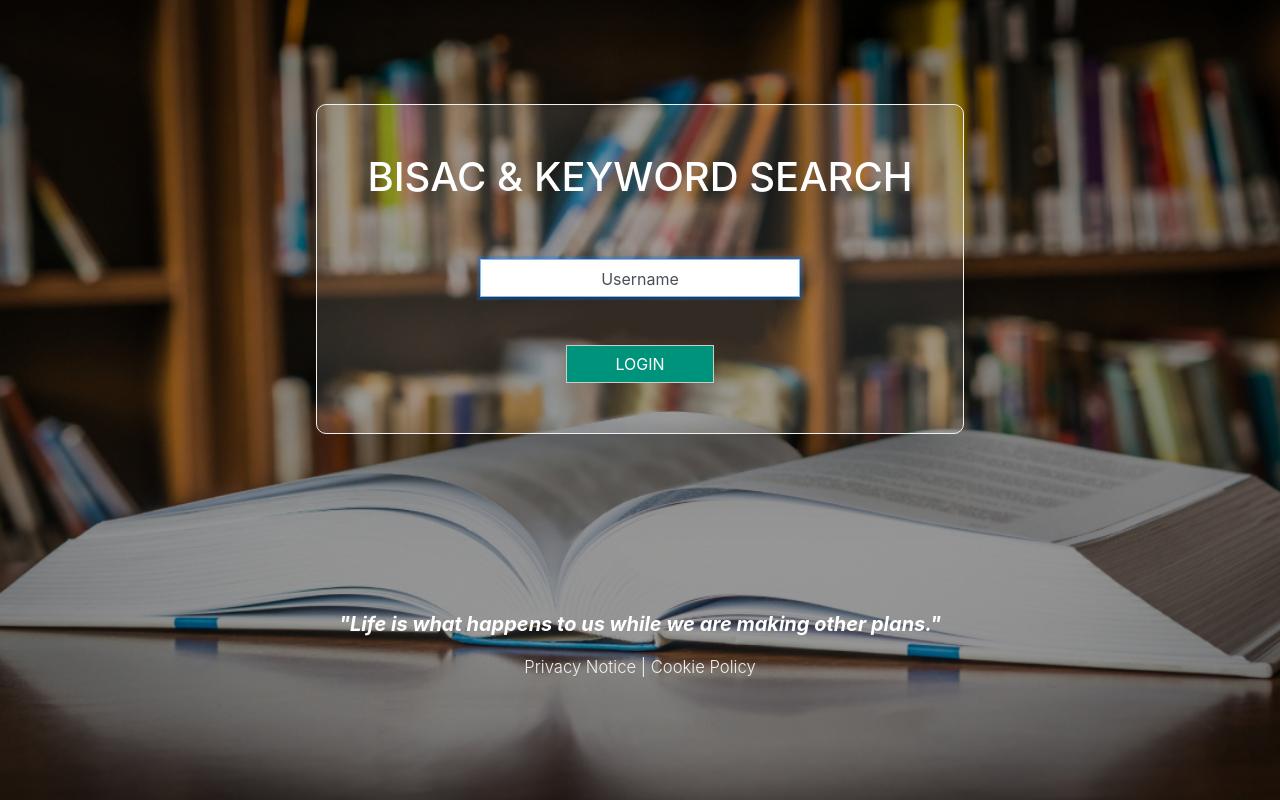
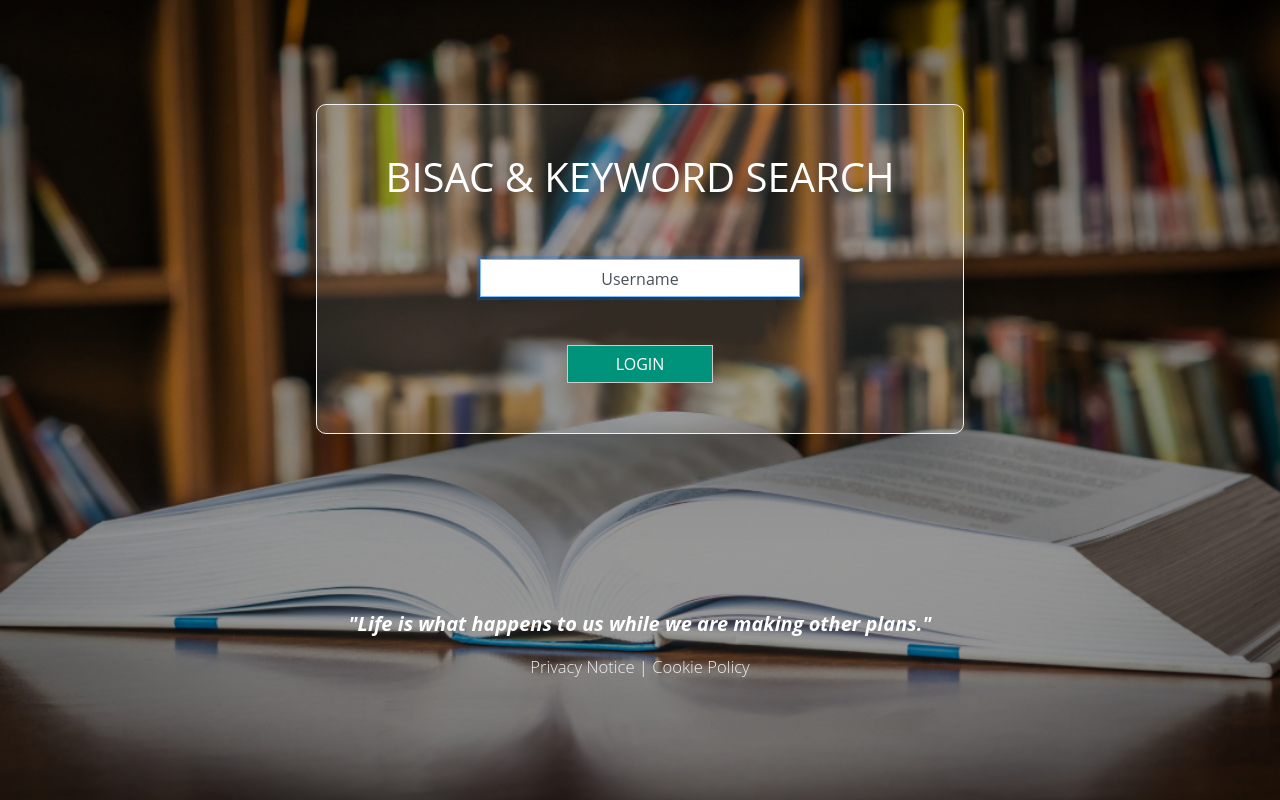
Before and after one commit to julio-hachette/metadata, a website: page index.html in a window 1280 px wide. Drawn offline with nearby package versions, Linux system fonts and the light colour scheme.

Commit message:
open sans

```diff
--- a/css/style.css
+++ b/css/style.css
@@ -22,6 +22,7 @@ html,
 body {
   height: 100%;
   background-color: #333;
+  font-family: 'Open Sans', sans-serif;
 }
 
 body {
```
